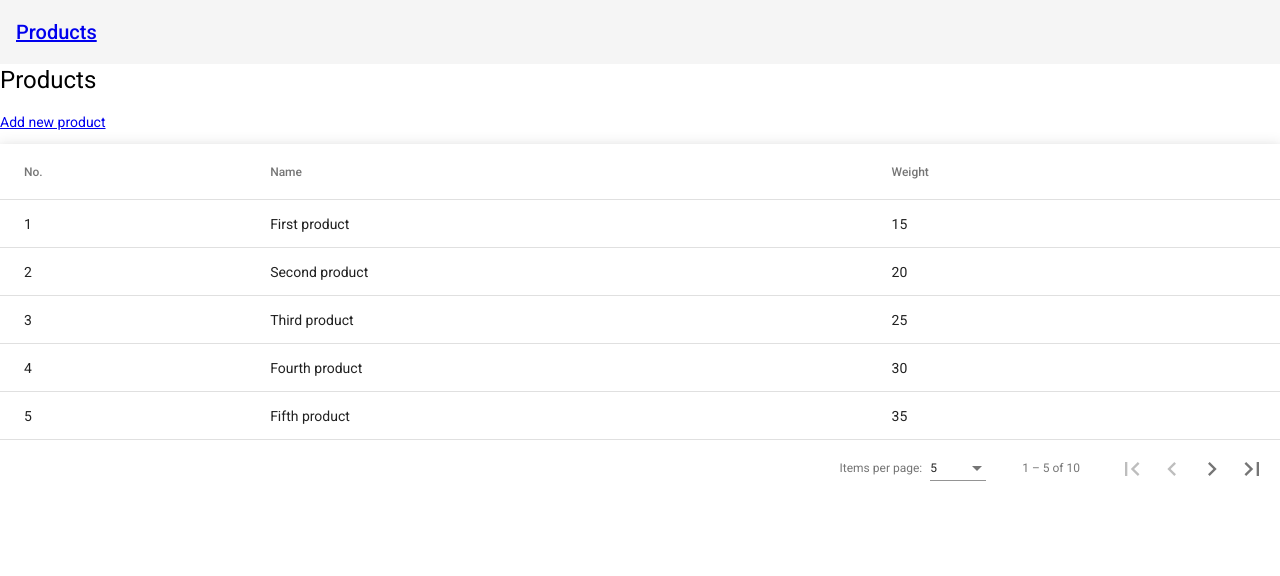
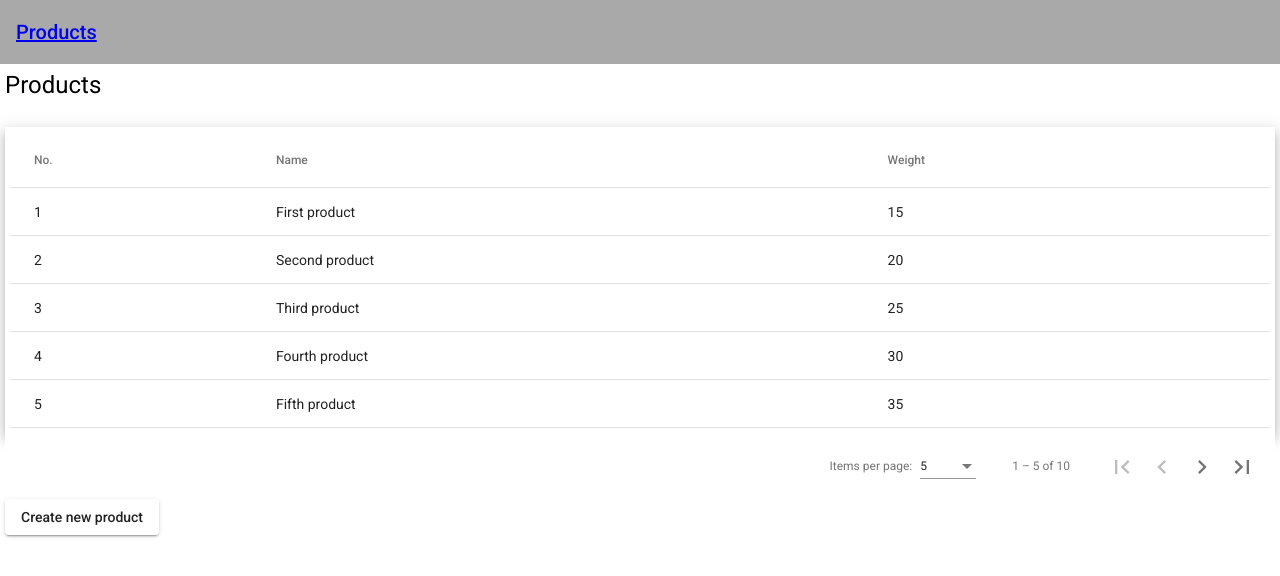
Before and after one commit to justwannafly22/graduation-project-frontend, an Angular app in the folder project/: page /products in a window 1280 px wide. Shown: the top 576 px of the page. Built offline with nearby package versions, Linux system fonts and the light colour scheme.

Commit message:
Some changes

```diff
--- a/project/src/app/app.component.css
+++ b/project/src/app/app.component.css
@@ -0,0 +1,3 @@
+* {
+    background-color: darkgray;
+}
--- a/project/src/app/products/products-view/products-view.component.css
+++ b/project/src/app/products/products-view/products-view.component.css
@@ -1,3 +1,12 @@
+* {
+  padding: 5px;
+}
+
 table {
   width: 100%;
 }
+
+.mat-row:hover {
+  background-color: #5AC1D0;
+  cursor: pointer;
+}
--- a/project/src/app/products/products-view/products-view.component.html
+++ b/project/src/app/products/products-view/products-view.component.html
@@ -1,8 +1,5 @@
 <h1>Products</h1>
 
-<p>
-  <a routerLink="/add-product">Add new product</a>
-</p>
 
 <div>
 <table mat-table [dataSource]="dataSource" class="mat-elevation-z8">
@@ -26,10 +23,15 @@
     </ng-container>
 
     <tr mat-header-row *matHeaderRowDef="displayedColumns"></tr>
-    <tr mat-row *matRowDef="let row; columns: displayedColumns;"></tr>
+    <tr
+      mat-row *matRowDef="let row; columns: displayedColumns;"
+      (click)="openManageView(row)"
+    ></tr>
 </table>
 
 <mat-paginator [pageSizeOptions]="[5, 10, 20]"
   showFirstLastButtons
   aria-label="Select page of periodic elements">
 </mat-paginator>
+
+<a mat-raised-button routerLink="/add-product">Create new product</a>
--- a/project/src/app/products/products-view/products-view.component.ts
+++ b/project/src/app/products/products-view/products-view.component.ts
@@ -24,4 +24,12 @@ export class ProductsViewComponent implements AfterViewInit  {
     this.dataSource.paginator = this.paginator;
   }
 
+  addProductClick(): void{
+
+  }
+
+  openManageView(element: Product): void {
+    console.log(element);
+  }
+
 }
```
